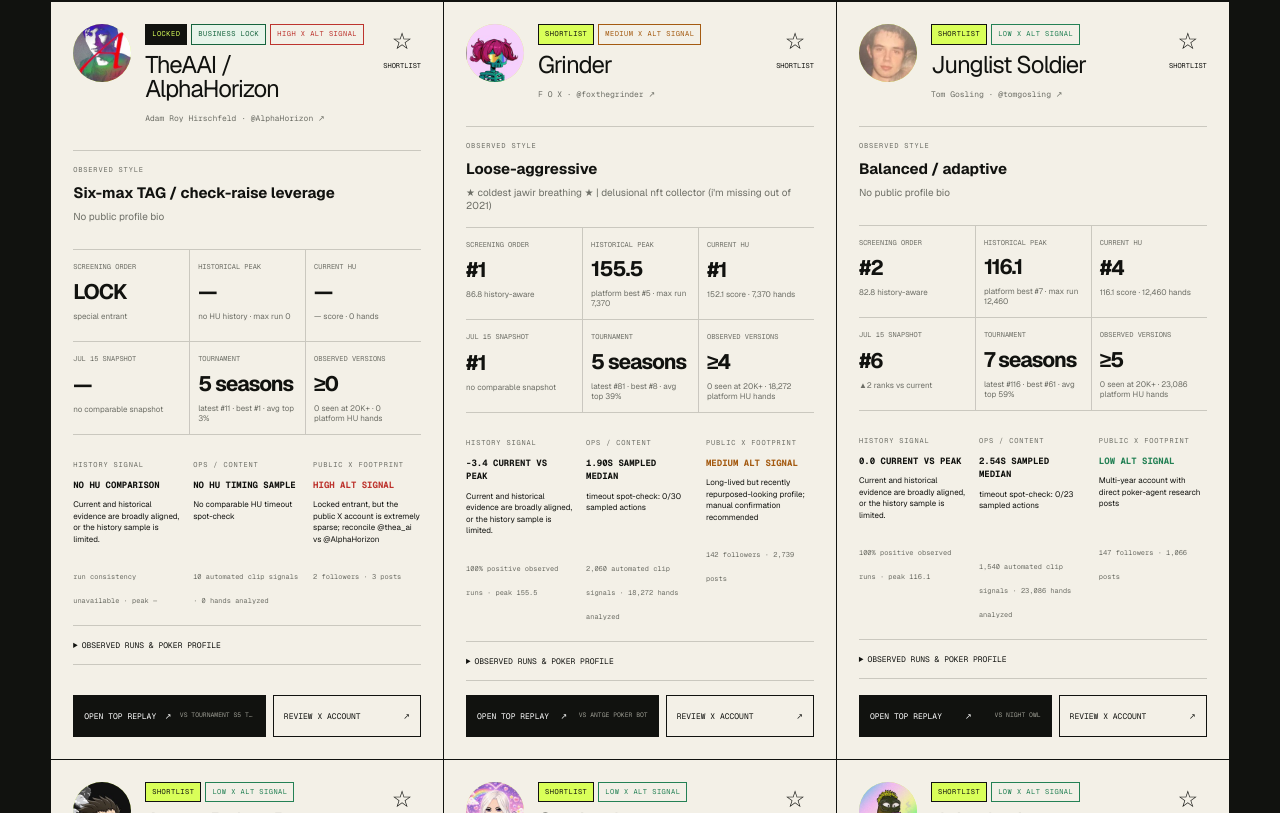
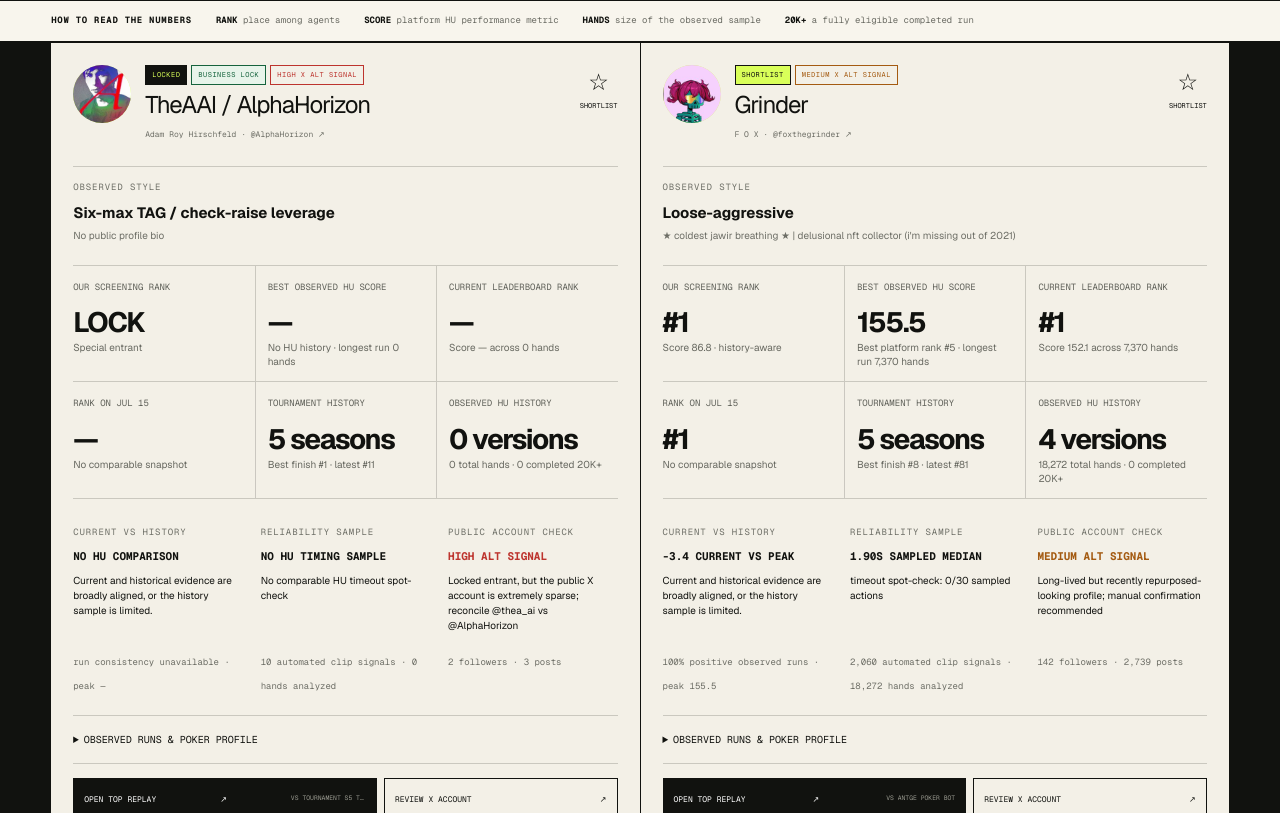
Before and after one commit to chenziz/devfun-poker-finalist-review, a Next.js app: page /candidates in a window 1280 px wide. Shown: the part 687-1500 px from the top of the page. Built offline with nearby package versions, Linux system fonts and the light colour scheme.

Commit message:
Improve profile stat readability

```diff
--- a/app/CandidatePool.tsx
+++ b/app/CandidatePool.tsx
@@ -177,6 +177,14 @@ export function CandidatePool() {
         <span className="visible-count">{visible.length} visible</span>
       </section>
 
+      <aside className="candidate-stat-key" aria-label="How to read candidate statistics">
+        <strong>HOW TO READ THE NUMBERS</strong>
+        <span><b>RANK</b> place among agents</span>
+        <span><b>SCORE</b> platform HU performance metric</span>
+        <span><b>HANDS</b> size of the observed sample</span>
+        <span><b>20K+</b> a fully eligible completed run</span>
+      </aside>
+
       <section className="candidate-grid" aria-label="Candidate comparison">
         {visible.map((candidate) => {
           const picked = shortlistSet.has(candidate.handle);
@@ -196,29 +204,29 @@ export function CandidatePool() {
               <div className="candidate-style"><span>OBSERVED STYLE</span><strong>{candidate.style}</strong><small>{candidate.bio || "No public profile bio"}</small></div>
 
               <div className="candidate-metrics">
-                <div><span>Screening order</span><strong>{candidate.tier === "Locked" ? "LOCK" : `#${candidate.selectionRank}`}</strong><small>{candidate.selectionScore ? `${fmt(candidate.selectionScore, 1)} history-aware` : "special entrant"}</small></div>
-                <div><span>Historical peak</span><strong>{candidate.historicalPeakScore === null || candidate.historicalPeakScore === undefined ? "—" : fmt(candidate.historicalPeakScore, 1)}</strong><small>{candidate.platformBestRank ? `platform best #${candidate.platformBestRank}` : "no HU history"} · max run {fmt(candidate.historicalMaxRunHands)}</small></div>
-                <div><span>Current HU</span><strong>{candidate.huRank ? `#${candidate.huRank}` : "—"}</strong><small>{fmt(candidate.huTrueSkill, 1)} score · {fmt(candidate.huScoredHands)} hands</small></div>
-                <div><span>Jul 15 snapshot</span><strong>{candidate.previousHuRank ? `#${candidate.previousHuRank}` : "—"}</strong><small>{rankMovement ? `${rankMovement > 0 ? "▼" : "▲"}${Math.abs(rankMovement)} ranks vs current` : "no comparable snapshot"}</small></div>
-                <div><span>Tournament</span><strong>{candidate.tournamentSeasons} seasons</strong><small>{candidate.tournamentSeasons ? `latest #${candidate.tournamentLatestRank} · best #${candidate.tournamentBestRank} · avg top ${fmt((1 - candidate.tournamentAvgPercentile) * 100, 0)}%` : "no history"}</small></div>
-                <div><span>Observed versions</span><strong>≥{fmt(candidate.versionCount)}</strong><small>{fmt(candidate.eligible20kRuns)} seen at 20K+ · {fmt(candidate.huHistoricalHands)} platform HU hands</small></div>
+                <div><span>Our screening rank</span><strong>{candidate.tier === "Locked" ? "LOCK" : `#${candidate.selectionRank}`}</strong><small>{candidate.selectionScore ? `Score ${fmt(candidate.selectionScore, 1)} · history-aware` : "Special entrant"}</small></div>
+                <div><span>Best observed HU score</span><strong>{candidate.historicalPeakScore === null || candidate.historicalPeakScore === undefined ? "—" : fmt(candidate.historicalPeakScore, 1)}</strong><small>{candidate.platformBestRank ? `Best platform rank #${candidate.platformBestRank}` : "No HU history"} · longest run {fmt(candidate.historicalMaxRunHands)} hands</small></div>
+                <div><span>Current leaderboard rank</span><strong>{candidate.huRank ? `#${candidate.huRank}` : "—"}</strong><small>Score {fmt(candidate.huTrueSkill, 1)} across {fmt(candidate.huScoredHands)} hands</small></div>
+                <div><span>Rank on Jul 15</span><strong>{candidate.previousHuRank ? `#${candidate.previousHuRank}` : "—"}</strong><small>{rankMovement ? `${rankMovement > 0 ? "Down" : "Up"} ${Math.abs(rankMovement)} places since snapshot` : "No comparable snapshot"}</small></div>
+                <div><span>Tournament history</span><strong>{candidate.tournamentSeasons} seasons</strong><small>{candidate.tournamentSeasons ? `Best finish #${candidate.tournamentBestRank} · latest #${candidate.tournamentLatestRank}` : "No Tournament history"}</small></div>
+                <div><span>Observed HU history</span><strong>{fmt(candidate.versionCount)} versions</strong><small>{fmt(candidate.huHistoricalHands)} total hands · {fmt(candidate.eligible20kRuns)} completed 20K+</small></div>
               </div>
 
               <div className="candidate-evidence">
                 <div className="account-evidence history-evidence">
-                  <span>HISTORY SIGNAL</span>
+                  <span>CURRENT VS HISTORY</span>
                   <strong className={(candidate.scoreRegression ?? 0) < -25 ? "negative" : "positive"}>{candidate.scoreRegression === null || candidate.scoreRegression === undefined ? "No HU comparison" : `${signed(candidate.scoreRegression, 1)} current vs peak`}</strong>
                   <p>{candidate.rankRegression && candidate.rankRegression > 20 ? `Current-only ranking understates this agent by ${candidate.rankRegression} places versus its best observed rank.` : "Current and historical evidence are broadly aligned, or the history sample is limited."}</p>
                   <small>{candidate.positiveRunRate === null || candidate.positiveRunRate === undefined ? "run consistency unavailable" : `${fmt(candidate.positiveRunRate * 100, 0)}% positive observed runs`} · peak {fmt(candidate.historicalPeakScore, 1)}</small>
                 </div>
                 <div className="ops-evidence">
-                  <span>OPS / CONTENT</span>
+                  <span>RELIABILITY SAMPLE</span>
                   <strong>{candidate.medianDecisionSec ? `${fmt(candidate.medianDecisionSec, 2)}s sampled median` : "No HU timing sample"}</strong>
                   <p>{candidate.sampledTimeoutRate === null || candidate.sampledTimeoutRate === undefined ? "No comparable HU timeout spot-check" : `timeout spot-check: ${fmt(candidate.sampledTimeoutRate * candidate.sampledActions, 0)}/${candidate.sampledActions} sampled actions`}</p>
                   <small>{fmt(candidate.clipCandidateCount)} automated clip signals · {fmt(candidate.analyzedHandCount)} hands analyzed</small>
                 </div>
                 <div className="account-evidence">
-                  <span>PUBLIC X FOOTPRINT</span>
+                  <span>PUBLIC ACCOUNT CHECK</span>
                   <strong className={riskClass(candidate.identityRisk)}>{candidate.identityRisk} alt signal</strong>
                   <p>{candidate.identityNote}</p>
                   <small>{candidate.followers === null || candidate.followers === undefined ? "followers unavailable" : `${fmt(candidate.followers)} followers`} · {candidate.posts === null || candidate.posts === undefined ? "posts unavailable" : `${fmt(candidate.posts)} posts`}</small>
@@ -227,7 +235,7 @@ export function CandidatePool() {
 
               <details className="candidate-details">
                 <summary>Observed runs & poker profile</summary>
-                <div><span>VPIP<strong>{candidate.vpip === null || candidate.vpip === undefined ? "—" : `${fmt(candidate.vpip * 100, 1)}%`}</strong></span><span>PFR<strong>{candidate.pfr === null || candidate.pfr === undefined ? "—" : `${fmt(candidate.pfr * 100, 1)}%`}</strong></span><span>AF<strong>{fmt(candidate.aggressionFactor, 2)}</strong></span><span>3-BET<strong>{candidate.threeBetPct === null || candidate.threeBetPct === undefined ? "—" : `${fmt(candidate.threeBetPct * 100, 1)}%`}</strong></span><span>WSD<strong>{candidate.showdownWinPct === null || candidate.showdownWinPct === undefined ? "—" : `${fmt(candidate.showdownWinPct * 100, 1)}%`}</strong></span><span>Recent 1k<strong>{signed(candidate.recent1000Bb100)}</strong></span></div>
+                <div><span>Hands played (VPIP)<strong>{candidate.vpip === null || candidate.vpip === undefined ? "—" : `${fmt(candidate.vpip * 100, 1)}%`}</strong></span><span>Raises preflop (PFR)<strong>{candidate.pfr === null || candidate.pfr === undefined ? "—" : `${fmt(candidate.pfr * 100, 1)}%`}</strong></span><span>Aggression factor<strong>{fmt(candidate.aggressionFactor, 2)}</strong></span><span>Re-raises (3-bet)<strong>{candidate.threeBetPct === null || candidate.threeBetPct === undefined ? "—" : `${fmt(candidate.threeBetPct * 100, 1)}%`}</strong></span><span>Showdown win rate<strong>{candidate.showdownWinPct === null || candidate.showdownWinPct === undefined ? "—" : `${fmt(candidate.showdownWinPct * 100, 1)}%`}</strong></span><span>Recent 1K (bb/100)<strong>{signed(candidate.recent1000Bb100)}</strong></span></div>
                 {candidate.observedRuns && candidate.observedRuns.length > 0 ? <div className="run-history">{candidate.observedRuns.map((run, index) => <span key={`${run.source}-${index}`}><small>{run.source}</small><strong>{fmt(run.score, 1)}</strong><em>{fmt(run.hands)} hands · {run.eligible20k ? "20K+" : "provisional"}</em></span>)}</div> : null}
               </details>
 
--- a/app/PreferredEight.tsx
+++ b/app/PreferredEight.tsx
@@ -54,11 +54,11 @@ export function PreferredEight() {
               </div>
 
               <div className="preferred-metrics">
-                <div><span>Screening</span><strong>{candidate.selectionRank ? `#${candidate.selectionRank}` : "LOCK"}</strong><small>{candidate.selectionScore ? `${fmt(candidate.selectionScore, 1)} history-aware` : "Tournament entrant"}</small></div>
-                <div><span>Current HU</span><strong>{candidate.huRank ? `#${candidate.huRank}` : "—"}</strong><small>peak {fmt(candidate.historicalPeakScore, 1)}</small></div>
-                <div><span>Tournament</span><strong>{candidate.tournamentSeasons} seasons</strong><small>best #{fmt(candidate.tournamentBestRank)} · latest #{fmt(candidate.tournamentLatestRank)}</small></div>
-                <div><span>Content signal</span><strong>{candidate.contentGrade}</strong><small>{fmt(candidate.clipCandidateCount)} automated signals</small></div>
-                <div><span>X footprint</span><strong className={`preferred-risk preferred-risk-${candidate.identityRisk.toLowerCase()}`}>{candidate.identityRisk}</strong><small>builder linkage unverified</small></div>
+                <div><span>Our screening rank</span><strong>{candidate.selectionRank ? `#${candidate.selectionRank}` : "LOCK"}</strong><small>{candidate.selectionScore ? `Score ${fmt(candidate.selectionScore, 1)}` : "Tournament entrant"}</small></div>
+                <div><span>Current HU rank</span><strong>{candidate.huRank ? `#${candidate.huRank}` : "—"}</strong><small>Best observed score {fmt(candidate.historicalPeakScore, 1)}</small></div>
+                <div><span>Tournament record</span><strong>{candidate.tournamentSeasons} seasons</strong><small>Best finish #{fmt(candidate.tournamentBestRank)} · latest #{fmt(candidate.tournamentLatestRank)}</small></div>
+                <div><span>Clip availability</span><strong>{candidate.contentGrade}</strong><small>{fmt(candidate.clipCandidateCount)} automated hand signals</small></div>
+                <div><span>Public account risk</span><strong className={`preferred-risk preferred-risk-${candidate.identityRisk.toLowerCase()}`}>{candidate.identityRisk}</strong><small>Builder linkage still unverified</small></div>
               </div>
 
               <div className="preferred-clips">
--- a/app/globals.css
+++ b/app/globals.css
@@ -218,7 +218,11 @@ footer a { text-decoration: none; }
 .candidate-search input { width: 100%; border: 0; outline: 0; background: transparent; font-size: 12px; }
 .candidate-controls select { min-width: 0; height: 42px; padding: 0 10px; border: 1px solid var(--ink); background: transparent; font-family: var(--font-geist-mono); font-size: 9px; text-transform: uppercase; }
 .visible-count { align-self: center; padding-left: 10px; font-family: var(--font-geist-mono); font-size: 9px; text-transform: uppercase; white-space: nowrap; }
-.candidate-grid { padding: 1px 4vw 80px; display: grid; grid-template-columns: repeat(3, minmax(0, 1fr)); gap: 1px; background: var(--ink); }
+.candidate-stat-key { padding: 13px 4vw; display: flex; align-items: center; gap: 24px; overflow-x: auto; background: #f8f5ed; border-bottom: 1px solid var(--ink); font-family: var(--font-geist-mono); white-space: nowrap; }
+.candidate-stat-key strong { font-size: 9px; letter-spacing: .08em; }
+.candidate-stat-key span { color: #696a62; font-size: 9px; }
+.candidate-stat-key b { color: var(--ink); font-weight: 700; }
+.candidate-grid { padding: 1px 4vw 80px; display: grid; grid-template-columns: repeat(2, minmax(0, 1fr)); gap: 1px; background: var(--ink); }
 .candidate-card { min-width: 0; padding: 22px; display: flex; flex-direction: column; background: #f3f0e7; box-shadow: inset 0 0 0 0 var(--acid); transition: box-shadow .2s ease; }
 .candidate-card.picked { box-shadow: inset 0 0 0 4px var(--acid); }
 .candidate-card-head { display: grid; grid-template-columns: 58px 1fr auto; align-items: start; gap: 14px; }
@@ -241,33 +245,33 @@ footer a { text-decoration: none; }
 .shortlist-button { padding: 0; display: flex; flex-direction: column; align-items: center; gap: 2px; border: 0; background: none; font-family: var(--font-geist-mono); font-size: 7px; text-transform: uppercase; cursor: pointer; }
 .shortlist-button span { font-size: 23px; }
 .candidate-style { min-height: 100px; margin: 22px 0 0; padding: 14px 0; display: flex; flex-direction: column; border-top: 1px solid var(--line); border-bottom: 1px solid var(--line); }
-.candidate-style span, .account-evidence > span, .ops-evidence > span, .history-evidence > span { font-family: var(--font-geist-mono); font-size: 7px; color: var(--muted); letter-spacing: .12em; }
+.candidate-style span, .account-evidence > span, .ops-evidence > span, .history-evidence > span { font-family: var(--font-geist-mono); font-size: 9px; color: var(--muted); letter-spacing: .1em; }
 .candidate-style strong { margin-top: 7px; font-size: 15px; }
 .candidate-style small { margin-top: 5px; color: var(--muted); font-size: 10px; line-height: 1.35; }
 .candidate-metrics { display: grid; grid-template-columns: repeat(3, 1fr); border-bottom: 1px solid var(--line); }
-.candidate-metrics > div { min-height: 92px; padding: 12px 8px 10px 0; display: flex; flex-direction: column; border-bottom: 1px solid var(--line); }
-.candidate-metrics > div:nth-child(3n+2), .candidate-metrics > div:nth-child(3n+3) { padding-left: 8px; border-left: 1px solid var(--line); }
+.candidate-metrics > div { min-height: 116px; padding: 15px 12px 12px 0; display: flex; flex-direction: column; border-bottom: 1px solid var(--line); }
+.candidate-metrics > div:nth-child(3n+2), .candidate-metrics > div:nth-child(3n+3) { padding-left: 12px; border-left: 1px solid var(--line); }
 .candidate-metrics > div:nth-last-child(-n+3) { border-bottom: 0; }
-.candidate-metrics span { font-family: var(--font-geist-mono); font-size: 7px; color: var(--muted); text-transform: uppercase; }
-.candidate-metrics strong { margin: auto 0 3px; font-size: 21px; letter-spacing: -.05em; }
+.candidate-metrics span { max-width: 150px; font-family: var(--font-geist-mono); font-size: 9px; line-height: 1.35; color: #5f6059; text-transform: uppercase; }
+.candidate-metrics strong { margin: auto 0 5px; font-size: 28px; line-height: 1; letter-spacing: -.05em; }
 .candidate-metrics strong.positive { color: #238458; }
 .candidate-metrics strong.negative { color: #c54036; }
-.candidate-metrics small { min-height: 20px; color: var(--muted); font-size: 8px; line-height: 1.3; }
-.candidate-evidence { display: grid; grid-template-columns: repeat(3, 1fr); gap: 12px; padding: 15px 0; border-bottom: 1px solid var(--line); }
+.candidate-metrics small { min-height: 28px; color: #686961; font-size: 10px; line-height: 1.4; }
+.candidate-evidence { display: grid; grid-template-columns: repeat(3, 1fr); gap: 18px; padding: 19px 0; border-bottom: 1px solid var(--line); }
 .account-evidence, .ops-evidence, .history-evidence { min-width: 0; }
-.account-evidence strong, .ops-evidence strong, .history-evidence strong { display: block; margin-top: 5px; font-family: var(--font-geist-mono); font-size: 9px; text-transform: uppercase; }
-.account-evidence p, .ops-evidence p, .history-evidence p { min-height: 56px; margin: 7px 0; font-size: 8px; line-height: 1.45; }
-.account-evidence small, .ops-evidence small, .history-evidence small { color: var(--muted); font-family: var(--font-geist-mono); font-size: 7px; line-height: 1.4; }
-.candidate-details { padding: 13px 0; border-bottom: 1px solid var(--line); }
-.candidate-details summary { font-family: var(--font-geist-mono); font-size: 8px; text-transform: uppercase; cursor: pointer; }
+.account-evidence strong, .ops-evidence strong, .history-evidence strong { display: block; margin-top: 7px; font-family: var(--font-geist-mono); font-size: 11px; line-height: 1.35; text-transform: uppercase; }
+.account-evidence p, .ops-evidence p, .history-evidence p { min-height: 66px; margin: 9px 0; font-size: 10px; line-height: 1.5; }
+.account-evidence small, .ops-evidence small, .history-evidence small { color: var(--muted); font-family: var(--font-geist-mono); font-size: 9px; line-height: 1.45; }
+.candidate-details { padding: 16px 0; border-bottom: 1px solid var(--line); }
+.candidate-details summary { font-family: var(--font-geist-mono); font-size: 10px; text-transform: uppercase; cursor: pointer; }
 .candidate-details > div { margin-top: 12px; display: grid; grid-template-columns: repeat(3, 1fr); gap: 8px; }
-.candidate-details > div span { display: flex; flex-direction: column; color: var(--muted); font-family: var(--font-geist-mono); font-size: 7px; }
-.candidate-details > div strong { margin-top: 3px; color: var(--ink); font-size: 11px; }
+.candidate-details > div span { display: flex; flex-direction: column; color: var(--muted); font-family: var(--font-geist-mono); font-size: 9px; line-height: 1.35; }
+.candidate-details > div strong { margin-top: 5px; color: var(--ink); font-size: 14px; }
 .candidate-details > div.run-history { grid-template-columns: 1fr; gap: 1px; background: var(--line); }
 .candidate-details > div.run-history span { padding: 8px; display: grid; grid-template-columns: 1fr auto; gap: 3px 12px; background: #ebe7dc; }
-.candidate-details > div.run-history small { color: var(--muted); font-size: 7px; text-transform: uppercase; }
-.candidate-details > div.run-history strong { margin: 0; font-size: 12px; }
-.candidate-details > div.run-history em { grid-column: 1 / -1; color: var(--muted); font-size: 7px; font-style: normal; }
+.candidate-details > div.run-history small { color: var(--muted); font-size: 9px; text-transform: uppercase; }
+.candidate-details > div.run-history strong { margin: 0; font-size: 15px; }
+.candidate-details > div.run-history em { grid-column: 1 / -1; color: var(--muted); font-size: 9px; font-style: normal; }
 .candidate-actions { margin-top: auto; padding-top: 14px; display: grid; grid-template-columns: 1.3fr 1fr; gap: 7px; }
 .candidate-actions a, .disabled-action { min-height: 42px; padding: 9px 10px; display: flex; align-items: center; justify-content: space-between; border: 1px solid var(--ink); font-family: var(--font-geist-mono); font-size: 8px; text-transform: uppercase; text-decoration: none; }
 .candidate-actions a:first-child { background: var(--ink); color: white; }
@@ -283,6 +287,12 @@ footer a { text-decoration: none; }
 
 @media (max-width: 720px) {
   .candidate-evidence { grid-template-columns: 1fr; }
+  .candidate-stat-key { padding: 12px 18px; }
+  .candidate-metrics { grid-template-columns: repeat(2, 1fr); }
+  .candidate-metrics > div, .candidate-metrics > div:nth-child(3n+2), .candidate-metrics > div:nth-child(3n+3) { padding: 14px 10px; border-left: 0; border-bottom: 1px solid var(--line); }
+  .candidate-metrics > div:nth-child(even) { border-left: 1px solid var(--line); }
+  .candidate-metrics > div:nth-last-child(-n+3) { border-bottom: 1px solid var(--line); }
+  .candidate-metrics > div:nth-last-child(-n+2) { border-bottom: 0; }
   .candidate-topbar .topbar-meta span { display: none; }
   .candidate-hero { padding: 54px 18px 38px; grid-template-columns: 1fr; }
   .candidate-hero h1 { font-size: 60px; }
@@ -335,11 +345,11 @@ footer a { text-decoration: none; }
 .preferred-verdict span { font-family: var(--font-geist-mono); font-size: 9px; font-weight: 700; letter-spacing: .08em; }
 .preferred-verdict p { max-width: 760px; margin: 10px 0 0; color: #5e5f58; font-size: 13px; line-height: 1.5; }
 .preferred-metrics { margin: 30px 0 18px 150px; display: grid; grid-template-columns: repeat(5, 1fr); border: 1px solid var(--ink); }
-.preferred-metrics > div { min-height: 100px; padding: 13px; display: flex; flex-direction: column; justify-content: space-between; }
+.preferred-metrics > div { min-height: 118px; padding: 15px; display: flex; flex-direction: column; justify-content: space-between; }
 .preferred-metrics > div + div { border-left: 1px solid var(--ink); }
-.preferred-metrics span, .preferred-metrics small { font-family: var(--font-geist-mono); font-size: 7px; text-transform: uppercase; }
-.preferred-metrics strong { font-size: 24px; letter-spacing: -.05em; }
-.preferred-metrics small { color: #73746b; line-height: 1.4; }
+.preferred-metrics span, .preferred-metrics small { font-family: var(--font-geist-mono); font-size: 9px; line-height: 1.35; text-transform: uppercase; }
+.preferred-metrics strong { font-size: 29px; line-height: 1; letter-spacing: -.05em; }
+.preferred-metrics small { color: #66675f; line-height: 1.45; text-transform: none; }
 .preferred-risk-low { color: #237b4f; }
 .preferred-risk-medium { color: #a45b12; }
 .preferred-risk-high { color: #b63832; }
```
